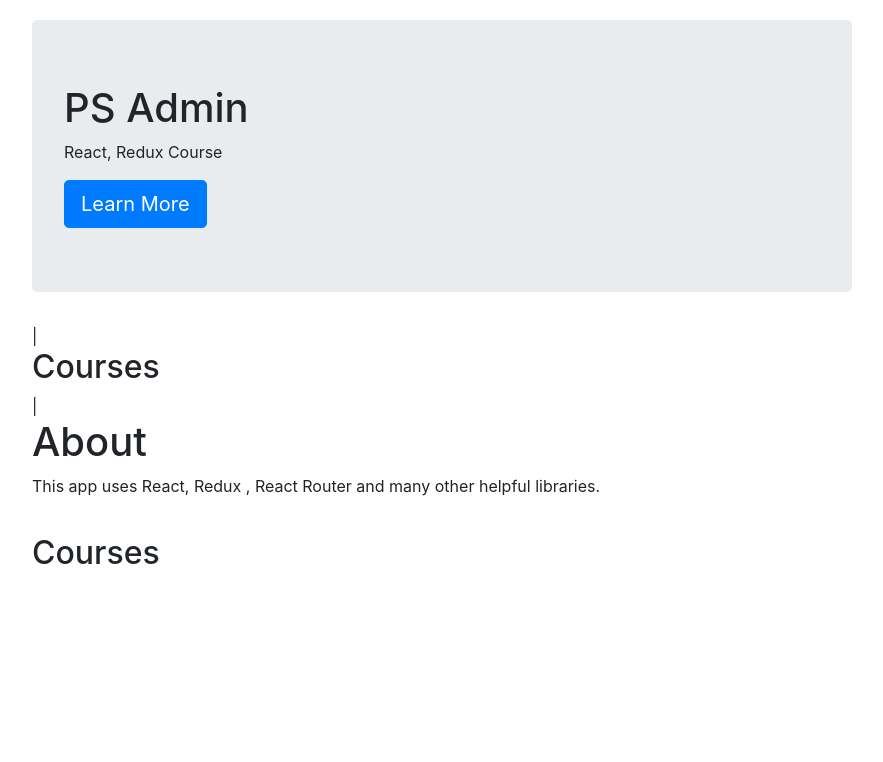
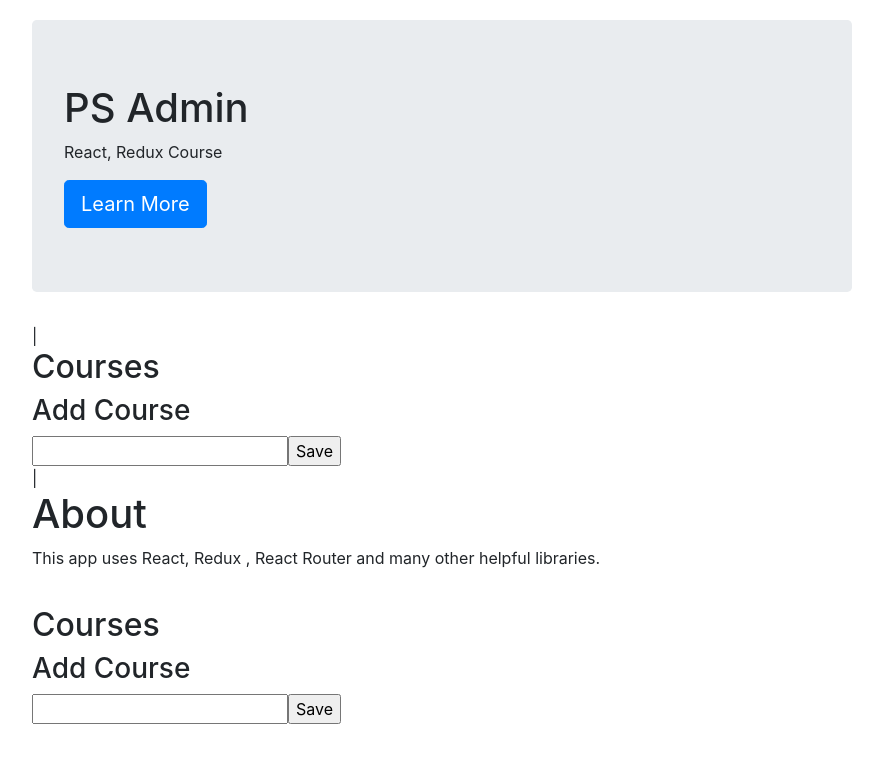
Before and after one commit to vhbazan/ps-react-app-with-redux, a React app: page /courses in a window 1280 px wide. Shown: the top 762 px of the page, without its empty margins (198-1081 px from the left). Built offline with nearby package versions, Linux system fonts and the light colour scheme.

Commit message:
Add basic course form, course state and event handler

```diff
--- a/src/components/courses/CoursePage.js
+++ b/src/components/courses/CoursePage.js
@@ -1,11 +1,33 @@
 import React, { Component } from "react";
 
 class CoursePage extends Component {
+  constructor(props) {
+    super(props);
+
+    this.state = {
+      course: {
+        title: ""
+      }
+    };
+  }
+
+  handleChange(event) {
+    const course = { ...this.state.course, title: event.target.value };
+    this.setState({ course });
+  }
+
   render() {
     return (
-      <div>
+      <form>
         <h2>Courses</h2>
-      </div>
+        <h3>Add Course</h3>
+        <input
+          type="text"
+          onChange={this.handleChange}
+          value={this.state.course.title}
+        />
+        <input type="submit" value="Save" />
+      </form>
     );
   }
 }
```
